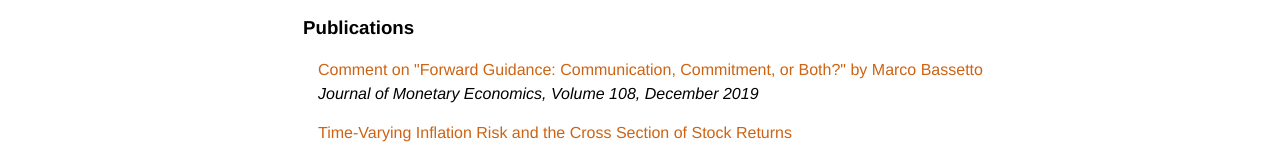
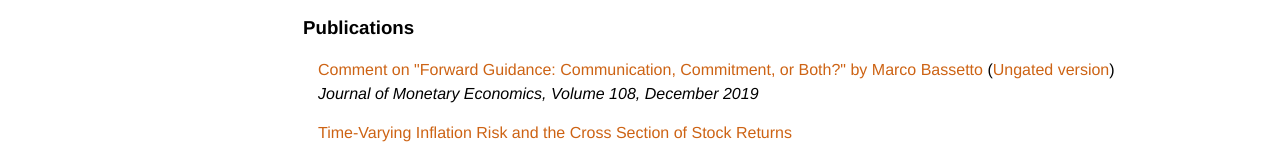
Before and after one commit to fernandoduarte/fernandoduarte, a plain HTML site: page index.html in a window 1280 px wide. Shown: the part 878-1026 px from the top of the page. Drawn offline with Linux system fonts and the light colour scheme.

Commit message:
Update index.html

```diff
--- a/index.html
+++ b/index.html
@@ -227,7 +227,7 @@
 
 <dl>
 
-<dt><a href="files/Comment_on_Bassetto_by_Duarte_JME2019.pdf" target="_blank">Comment on "Forward Guidance: Communication, Commitment, or Both?" by Marco Bassetto</a><br>
+<dt><a href="https://doi.org/10.1016/j.jmoneco.2019.09.008" target="_blank">Comment on "Forward Guidance: Communication, Commitment, or Both?" by Marco Bassetto</a> (<a href="files/Comment_on_Bassetto_by_Duarte_JME2019.pdf" target="_blank">Ungated version</a>)<br>
        <i>Journal of Monetary Economics, Volume 108, December 2019 </i>
     <br>
 </dt>
```
